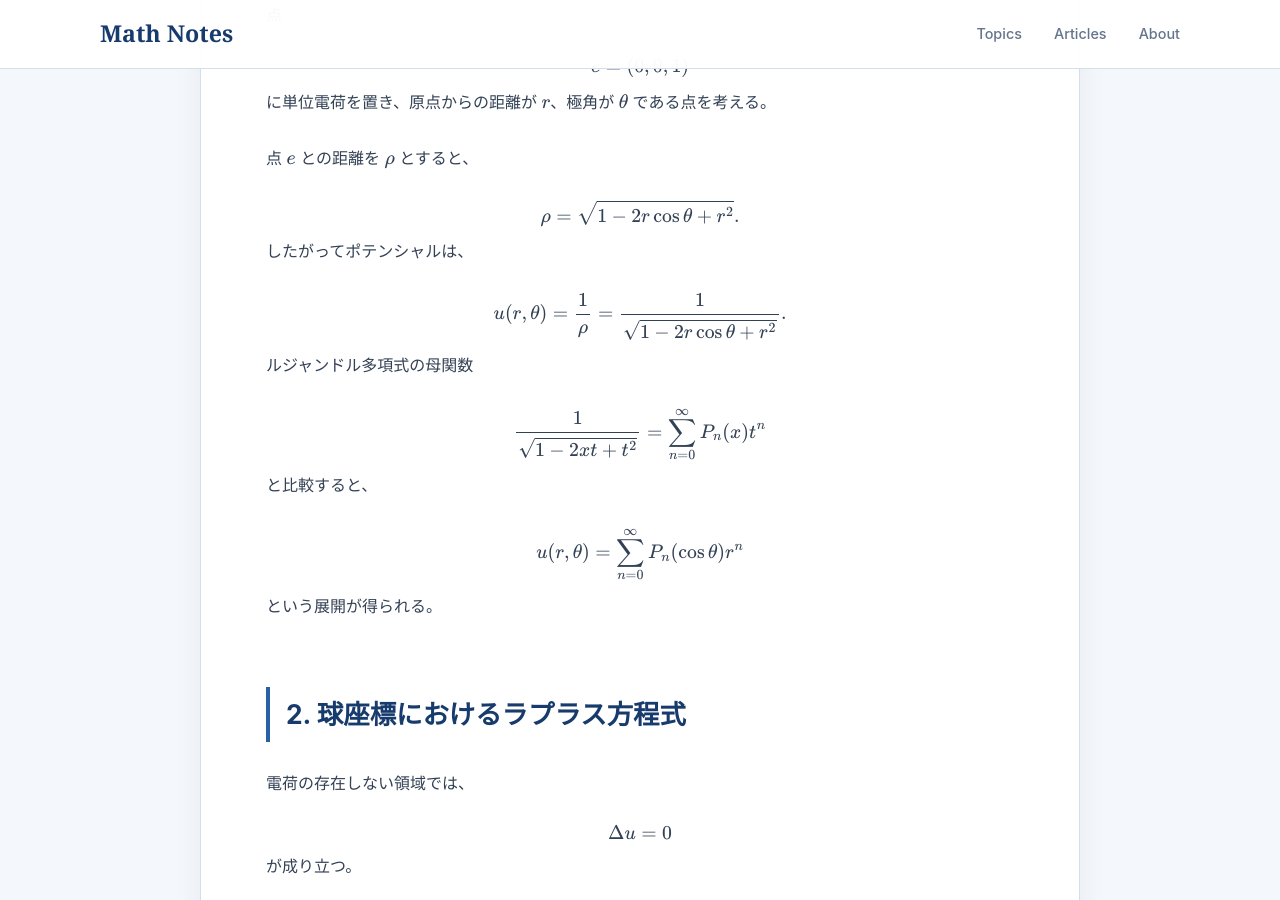
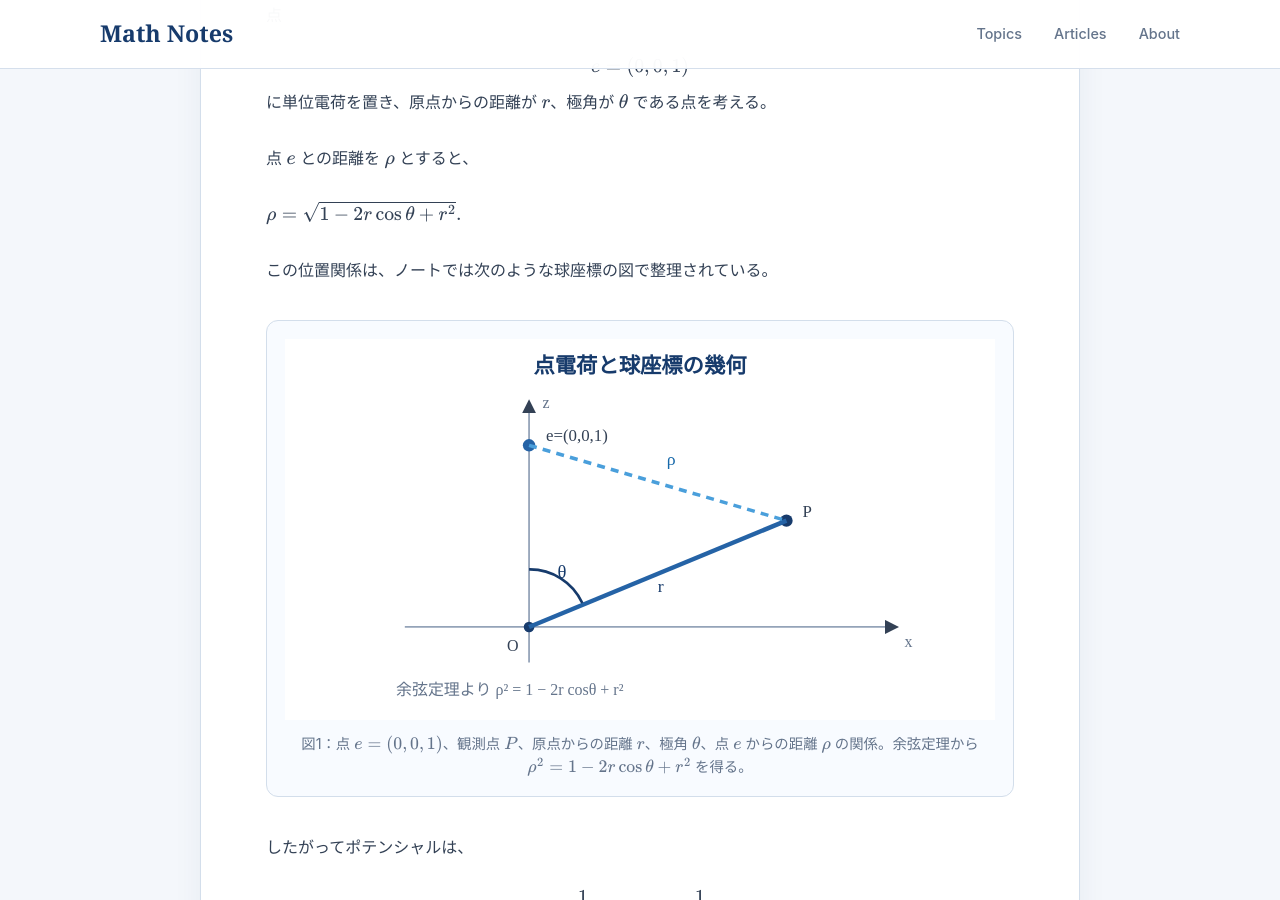
Before and after one commit to koukano/koukano.github.io, a Jekyll site: the page built from articles/legendre-polynomials-laplace-equation.md, in a window 1280 px wide and 900 px high, scrolled down 574 px. Built offline with Jekyll 4.4.1, drawn with Linux system fonts in a browser that asks for light colours.

Commit message:
図: ルジャンドル多項式の記事に球座標図を追加

```diff
--- a/articles/legendre-polynomials-laplace-equation.md
+++ b/articles/legendre-polynomials-laplace-equation.md
@@ -19,13 +19,20 @@ $$
 
 点 $e$ との距離を $\rho$ とすると、
 
-$$
+$
 \rho
 =
 \sqrt{
 1-2r\cos\theta+r^2
 }.
-$$
+$
+
+この位置関係は、ノートでは次のような球座標の図で整理されている。
+
+<figure class="article-figure">
+  <img src="/images/figures/legendre-spherical-coordinates.svg" alt="原点Oと点eと観測点Pの球座標での位置関係">
+  <figcaption>図1：点 $e=(0,0,1)$、観測点 $P$、原点からの距離 $r$、極角 $\theta$、点 $e$ からの距離 $\rho$ の関係。余弦定理から $\rho^2=1-2r\cos\theta+r^2$ を得る。</figcaption>
+</figure>
 
 したがってポテンシャルは、
 
```
